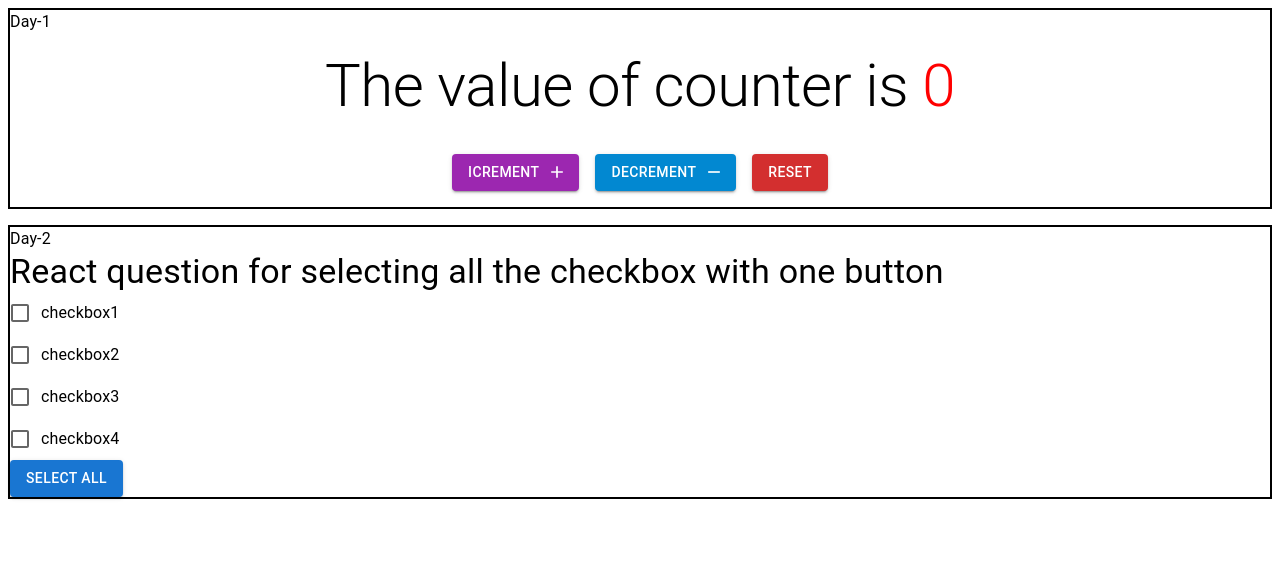
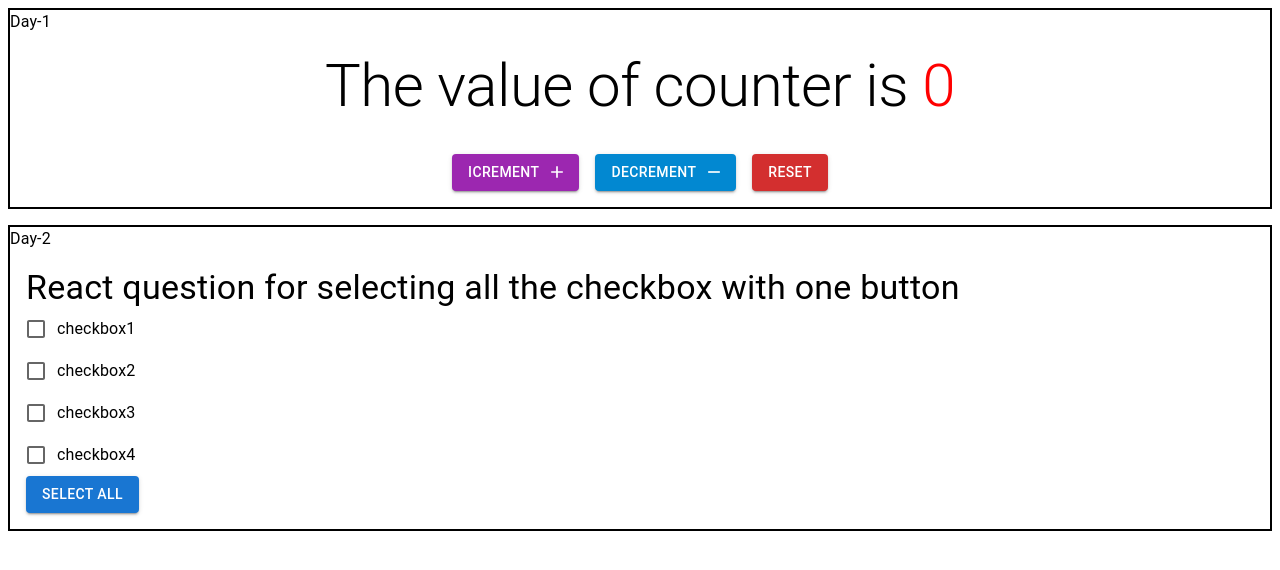
Before and after one commit to sss1stclass/React_daily_Practise, a React (Vite) app: page / in a window 1280 px wide. Shown: the top 570 px of the page. Built offline with nearby package versions, Linux system fonts and the light colour scheme.

Commit message:
minor changes

```diff
--- a/src/components/React1CheckBox.tsx
+++ b/src/components/React1CheckBox.tsx
@@ -1,4 +1,4 @@
-import { Button, Checkbox, FormControlLabel, FormGroup, Typography } from '@mui/material'
+import { Box, Button, Checkbox, FormControlLabel, FormGroup, Typography } from '@mui/material'
 import { useState } from 'react'
 
 export const React1CheckBox = () => {
@@ -29,7 +29,7 @@ export const React1CheckBox = () => {
     console.log(Object.keys(selectaAll));
     return (
         <>
-
+            <Box p={2}>
                 <Typography variant='h4'>
                     React question for selecting all the checkbox with one button
                 </Typography>
@@ -43,7 +43,7 @@ export const React1CheckBox = () => {
                     Select All
                 </Button>
 
-
+            </Box>
         </>
     )
 }
```
Lines whose indentation alone changed are shown as unchanged.
